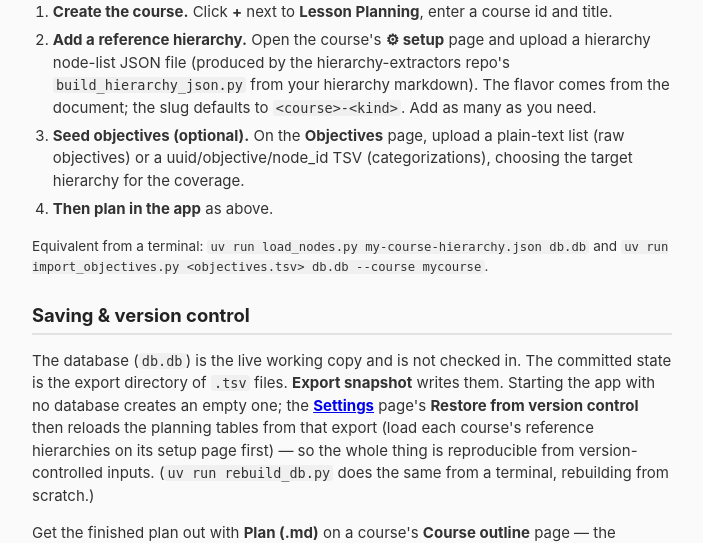
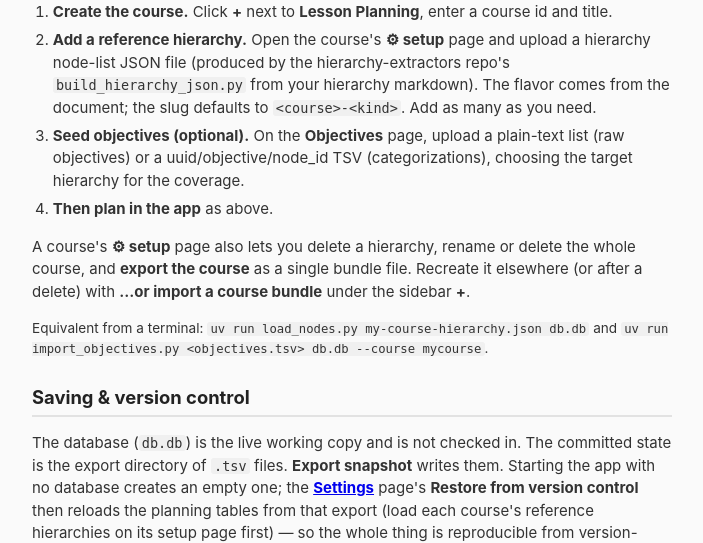
Before and after one commit to gigamonkey/lesson-planning, a Flask app: page /help in a window 1280 px wide. Shown: the part 2294-2837 px from the top of the page, without its empty margins (222-925 px from the left). Run offline with Flask 3, Linux system fonts and the light colour scheme; data that the repository does not hold is empty; some libraries are stand-ins or nearby versions.

Commit message:
Course delete/rename + export/import bundle (Phase 2)
Completes plans/sidebar-driven-setup.md Phase 2.

Course admin (on the per-course ⚙ setup page):
- POST /<course>/delete cascades the course's hierarchies (+ nodes, coverage,
  node_attr, targets) and pool membership, then prunes objectives left with no
  course.
- POST /<course>/rename updates the course title (id/slug stays fixed).

Export/import a whole course as one self-contained JSON bundle:
- course_bundle.py: export_course/import_course (course + hierarchies + nodes +
  node_attr + objectives + coverage + targets), interning objectives by uuid then
  text and remapping coverage; transactional import with version + id/slug-clash
  checks. Plus an export/import CLI. Additive to the export/ TSV snapshots.
- GET /<course>/bundle downloads it; POST /course/import recreates it. Wired to
  an "Export course" button on the setup page and an "import a course bundle"
  action under the sidebar +.

Also: loading a reference now links the course outline to it in hierarchy_targets
(the eager outline is created before any reference exists, so ensure_outline's
own linking never fired).

Docs: README/CLAUDE/help updated for the setup flow and bundles.

Smoke-tested end to end (web + CLI): create → load → objectives → export bundle
→ delete (orphans pruned) → import (full recreate, outline+targets intact);
bundle CLI round-trips; rename works.

Co-Authored-By: Claude Opus 4.8 <noreply@anthropic.com>

```diff
--- a/app.py
+++ b/app.py
@@ -31,6 +31,7 @@ from markupsafe import Markup
 # CLI and the app stay in lockstep.
 REPO_ROOT = os.path.dirname(os.path.abspath(__file__))
 sys.path.insert(0, REPO_ROOT)
+import course_bundle  # noqa: E402
 import export_planning  # noqa: E402
 import import_objectives  # noqa: E402
 import load_nodes  # noqa: E402
@@ -498,7 +499,8 @@ def setup(course):
     course-level actions. The course outline is managed on the plan page, not
     here."""
     with db() as conn:
-        if not conn.execute("SELECT 1 FROM courses WHERE course=?", (course,)).fetchone():
+        crow = conn.execute("SELECT title FROM courses WHERE course=?", (course,)).fetchone()
+        if not crow:
             abort(404)
         refs = conn.execute(
             "SELECT hierarchy, kind, title, source FROM hierarchies "
@@ -508,7 +510,7 @@ def setup(course):
             "SELECT hierarchy, count(*) n FROM nodes GROUP BY hierarchy")}
     refs = [dict(r, nodes=counts.get(r["hierarchy"], 0)) for r in refs]
     return render_template("setup.html", course=course, refs=refs,
-                           page_title=f"{course.upper()} setup")
+                           course_title=crow["title"], page_title=f"{course.upper()} setup")
 
 
 @app.route("/<course>/hierarchy/load", methods=["POST"])
@@ -545,6 +547,13 @@ def hierarchy_load_course(course):
     orphaned = sorted(existing - new_ids)
     load_nodes.load(DB_PATH, m["slug"], m["course"], m["kind"], m["course_title"],
                     rows, source=f.filename)
+    # Measure the course outline against this new reference (the eager outline was
+    # created before any reference existed, so link it here).
+    with db() as conn:
+        O = outline_hierarchy(conn, course)
+        if O:
+            conn.execute("INSERT OR IGNORE INTO hierarchy_targets(outline, reference)"
+                         " VALUES (?, ?)", (O, m["slug"]))
     leaves = sum(r[4] for r in rows)
     msg = (f"Loaded {f.filename!r} ({flavor}) as {m['slug']}: "
            f"{len(rows)} nodes, {leaves} leaves.")
@@ -580,6 +589,79 @@ def hierarchy_delete(course, hierarchy):
         conn.execute("DELETE FROM hierarchies WHERE hierarchy=?", (hierarchy,))
     flash(f"Deleted hierarchy {hierarchy!r} ({n} coverage edge(s) removed).")
     return redirect(url_for("setup", course=course))
+
+
+@app.route("/<course>/rename", methods=["POST"])
+def course_rename(course):
+    """Rename a course's display title (the id/slug is fixed)."""
+    title = (request.form.get("title") or "").strip()
+    with db() as conn:
+        if not conn.execute("SELECT 1 FROM courses WHERE course=?", (course,)).fetchone():
+            abort(404)
+        if not title:
+            flash("Title can't be empty.")
+            return redirect(url_for("setup", course=course))
+        conn.execute("UPDATE courses SET title=? WHERE course=?", (title, course))
+    flash(f"Renamed course to {title!r}.")
+    return redirect(url_for("setup", course=course))
+
+
+@app.route("/<course>/delete", methods=["POST"])
+def course_delete(course):
+    """Delete a course and everything anchored to it: all its hierarchies (+ their
+    nodes, coverage, attrs, targets) and its pool membership, then prune any
+    objectives left with no course."""
+    with db() as conn:
+        if not conn.execute("SELECT 1 FROM courses WHERE course=?", (course,)).fetchone():
+            abort(404)
+        hs = [r[0] for r in conn.execute(
+            "SELECT hierarchy FROM hierarchies WHERE course=?", (course,))]
+        for h in hs:
+            conn.execute("DELETE FROM coverage WHERE hierarchy=?", (h,))
+            conn.execute("DELETE FROM node_attr WHERE hierarchy=?", (h,))
+            conn.execute("DELETE FROM nodes WHERE hierarchy=?", (h,))
+            conn.execute("DELETE FROM hierarchy_targets WHERE outline=? OR reference=?", (h, h))
+        conn.execute("DELETE FROM hierarchies WHERE course=?", (course,))
+        conn.execute("DELETE FROM course_objectives WHERE course=?", (course,))
+        conn.execute("DELETE FROM courses WHERE course=?", (course,))
+        # Objectives are course-agnostic (interned by text); drop only those now
+        # belonging to no course at all.
+        conn.execute("DELETE FROM objectives WHERE uuid NOT IN "
+                     "(SELECT uuid FROM course_objectives)")
+    flash(f"Deleted course {course!r}.")
+    return redirect(url_for("index"))
+
+
+@app.route("/<course>/bundle")
+def course_bundle_download(course):
+    """Download the whole course as a single self-contained JSON bundle."""
+    with db() as conn:
+        try:
+            doc = course_bundle.export_course(conn, course)
+        except KeyError:
+            abort(404)
+    payload = json.dumps(doc, indent=2, ensure_ascii=False)
+    return Response(payload, mimetype="application/json",
+                    headers={"Content-Disposition": f'attachment; filename="{course}-course.json"'})
+
+
+@app.route("/course/import", methods=["POST"])
+def course_import():
+    """Recreate a course from an uploaded bundle (the inverse of the download)."""
+    f = request.files.get("file")
+    back = request.referrer or url_for("index")
+    if not f or not f.filename:
+        flash("No file chosen.")
+        return redirect(back)
+    try:
+        doc = json.loads(f.read().decode("utf-8", "replace"))
+        with db() as conn:
+            cid = course_bundle.import_course(conn, doc)
+    except Exception as e:  # bad JSON, version, or id/slug clash (rolled back)
+        flash(f"Import failed: {e}")
+        return redirect(back)
+    flash(f"Imported course {cid!r}.")
+    return redirect(url_for("tree", course=cid))
 
 
 def workspace_data(conn, course, H):
--- a/templates/base.html
+++ b/templates/base.html
@@ -38,10 +38,14 @@
     /* The HTML `hidden` attr sets display:none, but the .newcourse display:flex
        above would override it; restore it so the form stays hidden until +. */
     .newcourse[hidden] { display: none; }
+    .newcourse .ncform { display: flex; flex-direction: column; gap: .3rem; margin: 0; }
+    .newcourse .ncimport { margin: 0; }
     .newcourse input { padding: .28rem .45rem; border: 1px solid var(--line);
                 border-radius: 4px; font: inherit; font-size: .85rem; }
     .newcourse input:focus { border-color: #bcd; outline: none; }
     .newcourse button { font-size: .85rem; }
+    .newcourse .importlink { font-size: .8rem; color: #2b6cb0; cursor: pointer; }
+    .newcourse .importlink:hover { text-decoration: underline; }
     .coursehead { display: flex; align-items: center; justify-content: space-between; gap: .3rem; }
     .coursehead .gear { color: #bbb; text-decoration: none; font-size: .82rem; flex: none; }
     .coursehead .gear:hover { color: #2b6cb0; }
@@ -341,12 +345,21 @@
         <h1>Lesson Planning</h1>
         <button type="button" id="addcourse-btn" class="addcourse" title="New course">+</button>
       </div>
-      <form id="newcourse" class="newcourse" method="post" action="{{ url_for('course_new') }}" hidden>
-        <input id="newcourse-id" type="text" name="course" placeholder="course id (e.g. csa)"
-               autocomplete="off" required>
-        <input type="text" name="title" placeholder="title (optional)" autocomplete="off">
-        <button type="submit" class="primary">Create course</button>
-      </form>
+      <div id="newcourse" class="newcourse" hidden>
+        <form method="post" action="{{ url_for('course_new') }}" class="ncform">
+          <input id="newcourse-id" type="text" name="course" placeholder="course id (e.g. csa)"
+                 autocomplete="off" required>
+          <input type="text" name="title" placeholder="title (optional)" autocomplete="off">
+          <button type="submit" class="primary">Create course</button>
+        </form>
+        <form method="post" action="{{ url_for('course_import') }}" enctype="multipart/form-data"
+              class="ncimport">
+          <label class="importlink" title="Recreate a course from a downloaded bundle file">
+            …or import a course bundle
+            <input type="file" name="file" accept=".json" hidden onchange="this.form.submit()">
+          </label>
+        </form>
+      </div>
       {% for c in course_nav %}
         <div class="course {{ 'active' if c.course == nav_course else '' }}">
           <div class="coursehead">
--- a/templates/help.html
+++ b/templates/help.html
@@ -129,6 +129,10 @@
         (categorizations), choosing the target hierarchy for the coverage.</li>
     <li><b>Then plan in the app</b> as above.</li>
   </ol>
+  <p>A course's <b>⚙ setup</b> page also lets you delete a hierarchy, rename or
+     delete the whole course, and <b>export the course</b> as a single bundle file.
+     Recreate it elsewhere (or after a delete) with <b>…or import a course bundle</b>
+     under the sidebar <b>+</b>.</p>
   <p class="hint">Equivalent from a terminal:
      <code>uv run load_nodes.py my-course-hierarchy.json db.db</code>
      and <code>uv run import_objectives.py &lt;objectives.tsv&gt;
```
Also changed, not shown: CLAUDE.md (+5 -2 lines), course_bundle.py (added, +169 -0 lines), templates/setup.html (+15 -0 lines), README.md.
